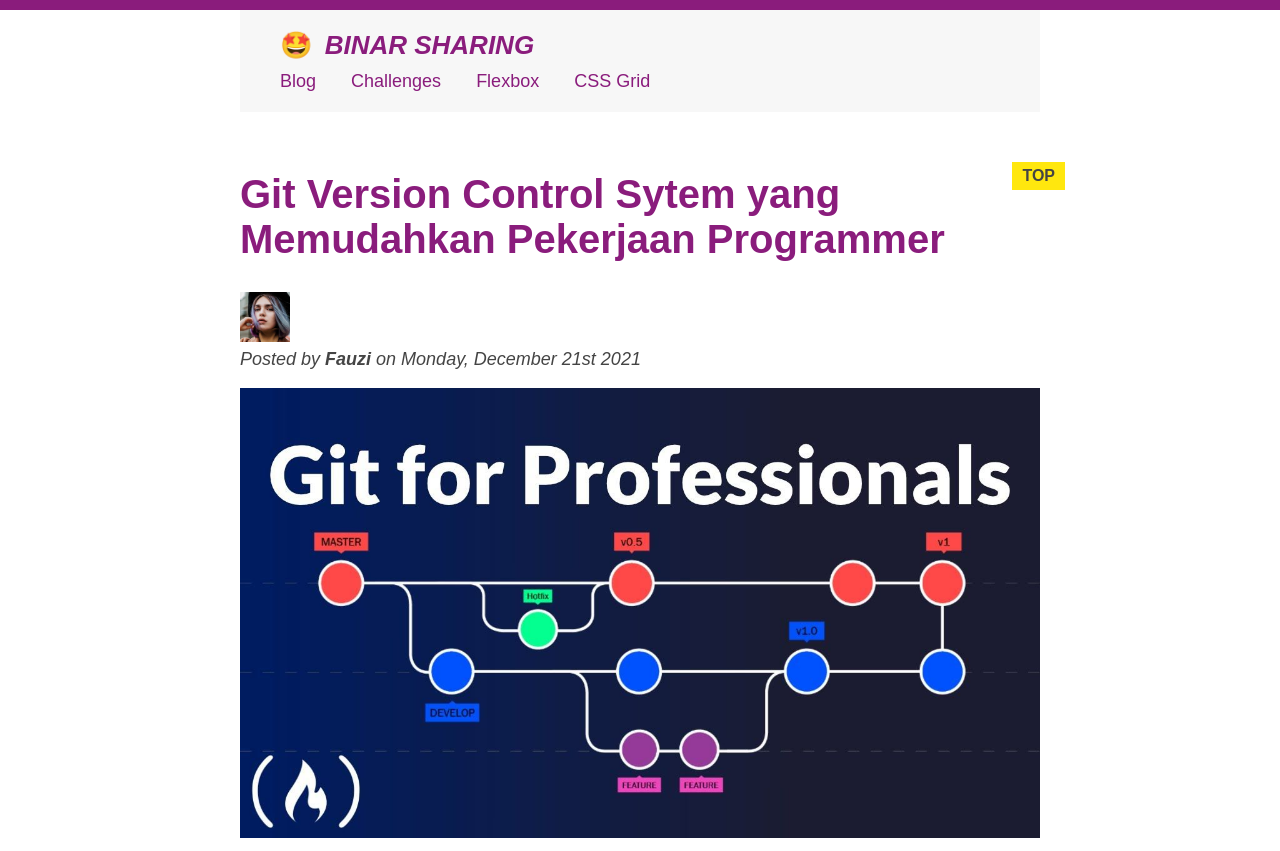
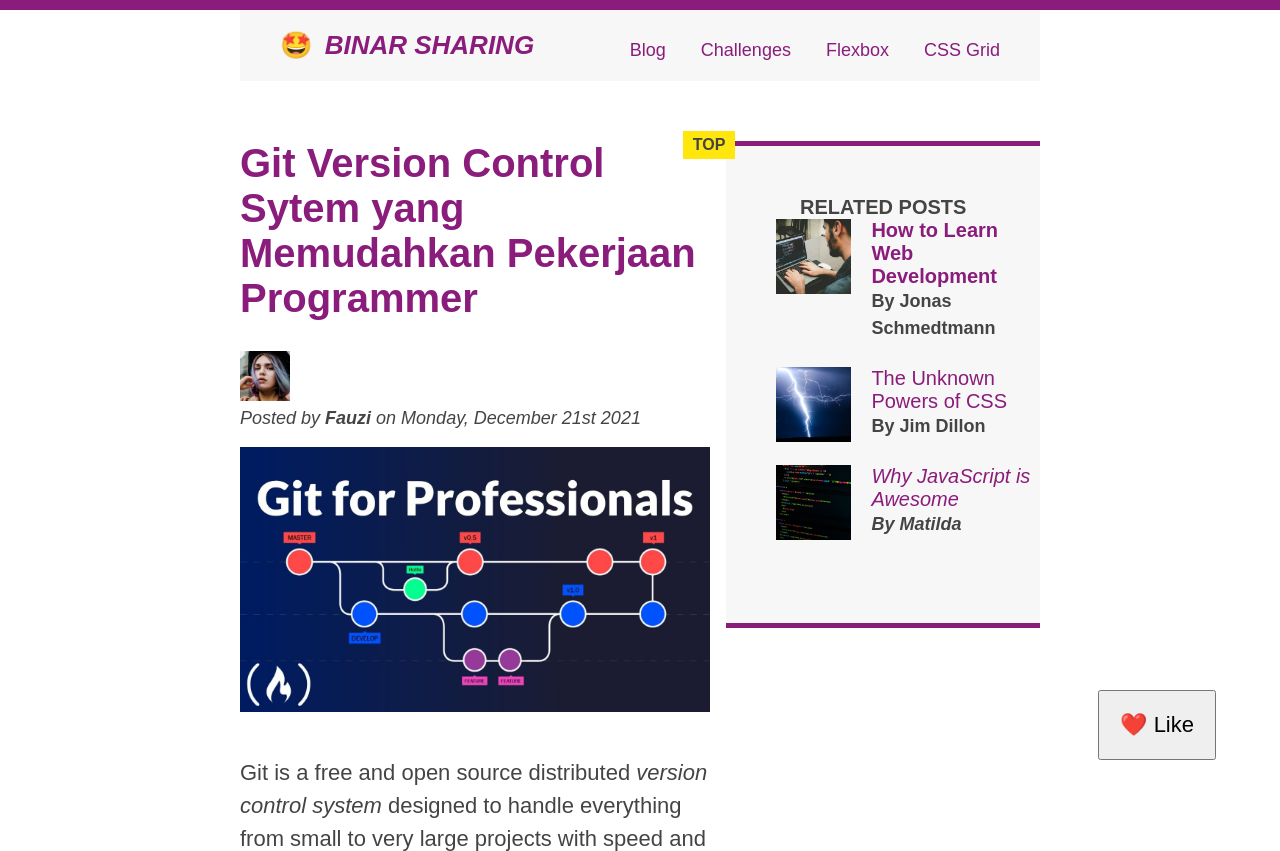
Before and after one commit to Binar-FSW-Wave-18/Web-Layout-Fauzi, a plain HTML site: page flexbox/latihan1/index.html in a window 1280 px wide. Shown: the top 851 px of the page. Drawn offline with Linux system fonts and the light colour scheme.

Commit message:
buat tugas web layout flex-box dan grid

```diff
--- a/flexbox/latihan1/index.html
+++ b/flexbox/latihan1/index.html
@@ -18,7 +18,7 @@
           <a href="#">CSS Grid</a>
         </nav>
       </header>
-
+      <div class="row">
         <article>
           <header class="post-header">
             <h2>
@@ -30,6 +30,7 @@
               alt="Headshot of Laura Jones"
               height="50"
               width="50"
+              class="img-author"
             />
 
             <p id="author">
@@ -47,21 +48,38 @@
           </header>
 
           <p>
-          Git is a free and open source distributed <em>version control system</em> designed to handle everything from small to very large projects with speed and efficiency.
+            Git is a free and open source distributed
+            <em>version control system</em> designed to handle everything from
+            small to very large projects with speed and efficiency.
           </p>
 
           <p>
-          Git is easy to learn and has a tiny footprint with lightning fast performance. It outclasses SCM tools like Subversion, CVS, Perforce, and ClearCase with features like cheap local branching, convenient staging areas, and multiple workflows.
+            Git is easy to learn and has a tiny footprint with lightning fast
+            performance. It outclasses SCM tools like Subversion, CVS, Perforce,
+            and ClearCase with features like cheap local branching, convenient
+            staging areas, and multiple workflows.
           </p>
 
           <h3>What is Git?</h3>
           <p>
-          By far, the most widely used modern version control system in the world today is Git. Git is a mature, actively maintained open source project originally developed in 2005 by Linus Torvalds, the famous creator of the Linux operating system kernel. A staggering number of software projects rely on Git for version control, including commercial projects as well as open source.
+            By far, the most widely used modern version control system in the
+            world today is Git. Git is a mature, actively maintained open source
+            project originally developed in 2005 by Linus Torvalds, the famous
+            creator of the Linux operating system kernel. A staggering number of
+            software projects rely on Git for version control, including
+            commercial projects as well as open source.
           </p>
           <p>
-          Git is software that runs locally. Your files and their history are stored on your computer. Having a centrally located place where you can upload your changes and download changes from others, enable you to collaborate more easily with other developers
+            Git is software that runs locally. Your files and their history are
+            stored on your computer. Having a centrally located place where you
+            can upload your changes and download changes from others, enable you
+            to collaborate more easily with other developers
           </p>
-        <p>At some point in any software project, you will need to share your code with other developers. If you’re using Git for source control, there are three primary options:</p>
+          <p>
+            At some point in any software project, you will need to share your
+            code with other developers. If you’re using Git for source control,
+            there are three primary options:
+          </p>
 
           <ol>
             <li class="first-li">Github</li>
@@ -71,26 +89,25 @@
 
           <p>
             You can learn more at
-          <a
-            href="https://git-scm.com/"
-            target="_blank"
-            >Git Docs</a
-          >.
+            <a href="https://git-scm.com/" target="_blank">Git Docs</a>.
           </p>
 
           <h3>Why should you learn Git?</h3>
 
           <p>
-          As software developers, whether you are hoping to build the next thing that will change the course of history or you just want to know enough to make ends meet, chances are you will not do this alone which means you need others to actualize that dream. If you fall anywhere within this wide spectrum then you need to learn git as soon as possible.
+            As software developers, whether you are hoping to build the next
+            thing that will change the course of history or you just want to
+            know enough to make ends meet, chances are you will not do this
+            alone which means you need others to actualize that dream. If you
+            fall anywhere within this wide spectrum then you need to learn git
+            as soon as possible.
           </p>
 
           <ul>
             <li class="first-li">
               Git is the most popular distributed version control system
             </li>
-          <li>
-            You will work with others
-          </li>
+            <li>You will work with others</li>
             <li>Git is not as hard as you think</li>
             <li>Remote is becoming the norm</li>
             <li>To have fun 😃</li>
@@ -104,37 +121,50 @@
 
           <ul class="related">
             <li>
+              <div class="box-author">
                 <img
                   src="img/related-1.jpg"
                   alt="Person programming"
                   width="75"
                   height="75"
                 />
+                <div class="title-author">
                   <a href="#">How to Learn Web Development</a>
                   <p class="related-author">By Jonas Schmedtmann</p>
+                </div>
+              </div>
             </li>
             <li>
+              <div class="box-author">
                 <img
                   src="img/related-2.jpg"
                   alt="Lightning"
                   width="75"
                   height="75"
                 />
+                <div class="title-author">
                   <a href="#">The Unknown Powers of CSS</a>
                   <p class="related-author">By Jim Dillon</p>
+                </div>
+              </div>
             </li>
             <li>
+              <div class="box-author">
                 <img
                   src="img/related-3.jpg"
                   alt="JavaScript code on a screen"
                   width="75"
                   height="75"
                 />
+                <div class="title-author">
                   <a href="#">Why JavaScript is Awesome</a>
                   <p class="related-author">By Matilda</p>
+                </div>
+              </div>
             </li>
           </ul>
         </aside>
+      </div>
 
       <footer>
         <p id="copyright" class="copyright text">
--- a/flexbox/latihan1/style.css
+++ b/flexbox/latihan1/style.css
@@ -8,8 +8,7 @@
 body {
   color: #444;
   font-family: sans-serif;
-
-  border-top: 10px solid #8A1C7C;
+  border-top: 10px solid #8a1c7c;
   position: relative;
 }
 
@@ -46,8 +45,8 @@ article {
 
 aside {
   background-color: #f7f7f7;
-  border-top: 5px solid #8A1C7C;
-  border-bottom: 5px solid #8A1C7C;
+  border-top: 5px solid #8a1c7c;
+  border-bottom: 5px solid #8a1c7c;
   /* padding-top: 50px;
   padding-bottom: 50px; */
   padding: 50px 0;
@@ -58,7 +57,7 @@ aside {
 h1,
 h2,
 h3 {
-  color: #8A1C7C;
+  color: #8a1c7c;
 }
 
 h1 {
@@ -163,13 +162,13 @@ article p:first-child {
 
 /* Styling links */
 a:link {
-  color: #8A1C7C;;
+  color: #8a1c7c;
   text-decoration: none;
 }
 
 a:visited {
   /* color: #777; */
-  color: #8A1C7C;
+  color: #8a1c7c;
 }
 
 a:hover {
@@ -265,3 +264,35 @@ footer p {
 nav p {
   font-size: 18px;
 } */
+
+.main-header {
+  display: flex;
+  justify-content: space-between;
+  align-items: center;
+}
+
+.row {
+  display: flex;
+  align-items: flex-start;
+  gap: 1em;
+}
+
+article {
+  flex: 60%;
+}
+
+aside {
+  flex: 40%;
+}
+
+.box-author {
+  display: flex;
+  align-items: flex-start;
+  gap: 1em;
+}
+
+button {
+  position: fixed;
+  bottom: 5%;
+  right: 5%;
+}
--- a/float/latihan1/style.css
+++ b/float/latihan1/style.css
@@ -9,7 +9,7 @@ body {
   color: #444;
   font-family: sans-serif;
 
-  border-top: 10px solid #8A1C7C;
+  border-top: 10px solid #8a1c7c;
   /* position: relative; */
 }
 
@@ -46,8 +46,8 @@ article {
 
 aside {
   background-color: #f7f7f7;
-  border-top: 5px solid #8A1C7C;
-  border-bottom: 5px solid #8A1C7C;
+  border-top: 5px solid #8a1c7c;
+  border-bottom: 5px solid #8a1c7c;
   /* padding-top: 50px;
   padding-bottom: 50px; */
   padding: 50px 0;
@@ -58,7 +58,7 @@ aside {
 h1,
 h2,
 h3 {
-  color: #8A1C7C;
+  color: #8a1c7c;
 }
 
 h1 {
@@ -163,13 +163,13 @@ article p:first-child {
 
 /* Styling links */
 a:link {
-  color: #8A1C7C;;
+  color: #8a1c7c;
   text-decoration: none;
 }
 
 a:visited {
   /* color: #777; */
-  color: #8A1C7C;
+  color: #8a1c7c;
 }
 
 a:hover {
@@ -265,3 +265,25 @@ footer p {
 nav p {
   font-size: 18px;
 } */
+
+h1 {
+  float: left;
+}
+
+nav {
+  float: right;
+}
+
+article {
+  float: left;
+  width: 58%;
+}
+
+aside {
+  float: right;
+  width: 32%;
+}
+
+footer {
+  clear: both;
+}
--- a/grid/Latihan 1/style.css
+++ b/grid/Latihan 1/style.css
@@ -9,12 +9,12 @@ body {
   color: #444;
   font-family: sans-serif;
 
-  border-top: 10px solid #8A1C7C;
+  border-top: 10px solid #8a1c7c;
   position: relative;
 }
 
 .container {
-  width: 1200px;
+  width: 800px;
   /* margin-left: auto;
   margin-right: auto; */
   margin: 0 auto;
@@ -46,19 +46,19 @@ article {
 
 aside {
   background-color: #f7f7f7;
-  border-top: 5px solid #8A1C7C;
-  border-bottom: 5px solid #8A1C7C;
+  border-top: 5px solid #8a1c7c;
+  border-bottom: 5px solid #8a1c7c;
   /* padding-top: 50px;
   padding-bottom: 50px; */
   padding: 50px 0;
-  width: 500px;
+  /* width: 500px; */
 }
 
 /* SMALLER ELEMENTS */
 h1,
 h2,
 h3 {
-  color: #8A1C7C;
+  color: #8a1c7c;
 }
 
 h1 {
@@ -163,13 +163,13 @@ article p:first-child {
 
 /* Styling links */
 a:link {
-  color: #8A1C7C;;
+  color: #8a1c7c;
   text-decoration: none;
 }
 
 a:visited {
   /* color: #777; */
-  color: #8A1C7C;
+  color: #8a1c7c;
 }
 
 a:hover {
@@ -266,13 +266,11 @@ nav p {
   font-size: 18px;
 } */
 
-
 /* Float  */
 
 .author-img {
   float: left;
   margin-bottom: 20px;
-
 }
 
 .author {
@@ -289,25 +287,41 @@ nav {
 
 .clearfix::after {
   clear: both;
-  content: '';
+  content: "";
   display: block;
 }
 
-
-article {
+/* article {
   float: left;
   width: 825px;
-
 }
-
 
 aside {
   float: right;
   width: 300px;
-
 }
-
 
 footer {
   clear: both;
+} */
+
+main {
+  display: grid;
+  grid-template-columns: 55% 45%;
+  gap: 1em;
 }
+
+aside {
+  align-self: start;
+}
+
+button {
+  position: fixed;
+  bottom: 5%;
+  right: 5%;
+}
+
+.box-author {
+  display: grid;
+  grid-template-columns: 1fr 2fr;
+}
```
Also changed, not shown: flexbox/flexbox.html (+2 -0 lines), flexbox/latihan2/style.css (+14 -7 lines), float/latihan2/starter/index.html (+9 -9 lines), float/latihan2/starter/style.css (+12 -7 lines), grid/Latihan 1/index.html (+44 -15 lines), grid/css-grid.html (+1 -0 lines), grid/latihan2/index.html (+11 -10 lines), grid/latihan2/style.css (+18 -7 lines). Lines whose indentation alone changed are shown as unchanged.
